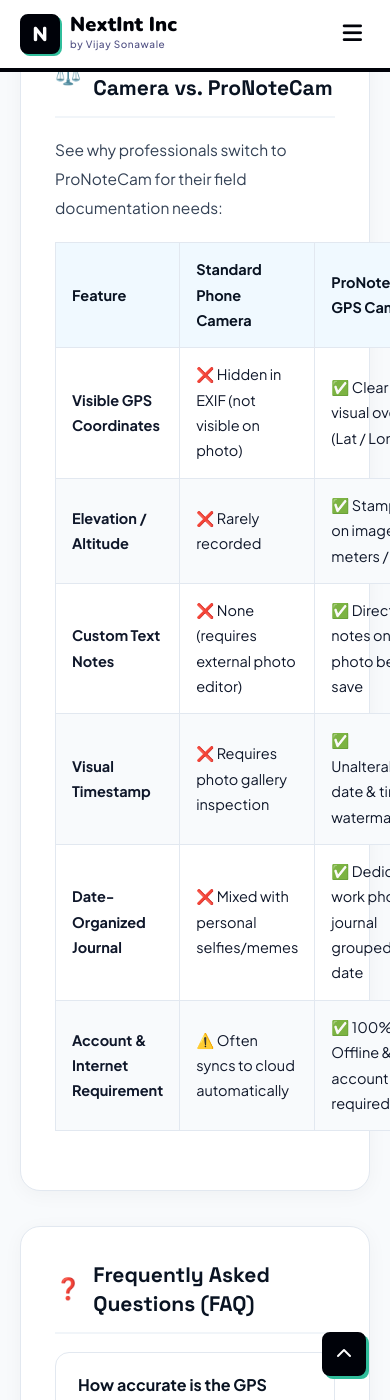
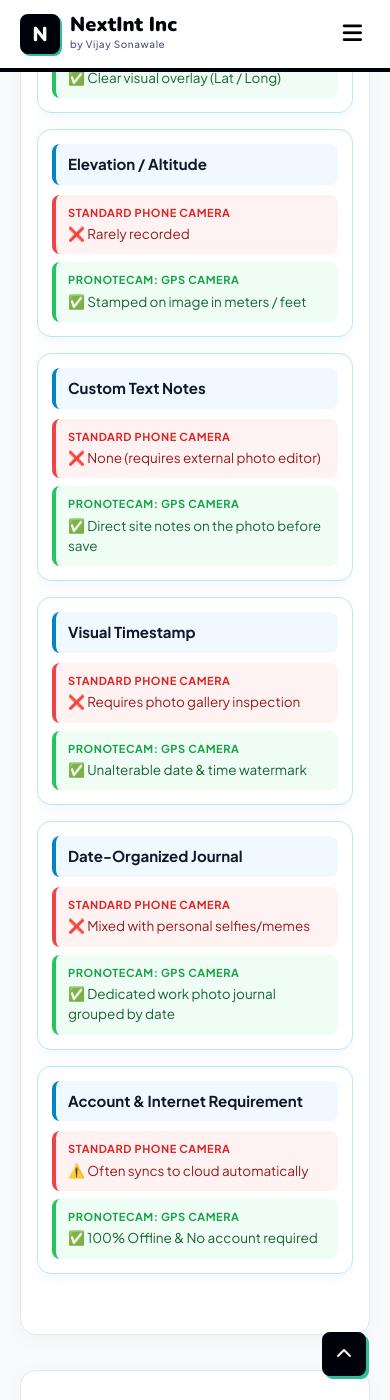
Before and after one commit to nextintinc/nextintinc.github.io, a Jekyll site: the page built from pronotecam/pronotecam-gps-camera-notes-app.html, in a window 390 px wide and 1400 px high, scrolled down 6738 px. Built offline with Jekyll 4.4.1, drawn with Linux system fonts in a browser that asks for light colours.

Commit message:
Fix mobile responsive layout for comparison and document tables

```diff
--- a/pronotecam/pronotecam-gps-camera-notes-app.html
+++ b/pronotecam/pronotecam-gps-camera-notes-app.html
@@ -653,16 +653,26 @@
   }
 
   /* ── COMPARISON TABLE ── */
+  .pnc-table-responsive {
+    width: 100%;
+    overflow-x: auto;
+    -webkit-overflow-scrolling: touch;
+    margin: 20px 0 25px;
+  }
+
   .pnc-comp-table {
     width: 100%;
-    border-collapse: collapse;
-    margin: 20px 0 25px;
+    border-collapse: separate;
+    border-spacing: 0;
     font-size: 14.5px;
+    border: 1px solid var(--pnc-border);
+    border-radius: 14px;
+    overflow: hidden;
   }
 
   .pnc-comp-table th, .pnc-comp-table td {
     padding: 14px 16px;
-    border: 1px solid var(--pnc-border);
+    border-bottom: 1px solid var(--pnc-border);
     text-align: left;
   }
 
@@ -672,8 +682,108 @@
     font-weight: 700;
   }
 
-  .pnc-comp-table tr:nth-child(even) {
+  .pnc-comp-table tr:last-child td {
+    border-bottom: none;
+  }
+
+  .pnc-comp-table tr:nth-child(even) td {
     background: #f8fafc;
+  }
+
+  @media (max-width: 680px) {
+    .pnc-card {
+      padding: 24px 16px;
+      border-radius: 16px;
+    }
+
+    .pnc-table-responsive {
+      overflow: visible;
+      margin: 15px 0 20px;
+    }
+
+    .pnc-comp-table {
+      border: none;
+      background: transparent;
+    }
+
+    .pnc-comp-table thead {
+      display: none;
+    }
+
+    .pnc-comp-table,
+    .pnc-comp-table tbody,
+    .pnc-comp-table tr,
+    .pnc-comp-table td {
+      display: block;
+      width: 100%;
+      box-sizing: border-box;
+    }
+
+    .pnc-comp-table tr {
+      margin-bottom: 16px;
+      background: #ffffff !important;
+      border: 1.5px solid #bae6fd;
+      border-radius: 14px;
+      padding: 14px;
+      box-shadow: 0 4px 15px rgba(2, 132, 199, 0.06);
+    }
+
+    .pnc-comp-table td {
+      padding: 10px 12px;
+      border: none;
+      border-radius: 8px;
+      margin-bottom: 8px;
+      font-size: 13.5px;
+      line-height: 1.5;
+    }
+
+    .pnc-comp-table td:last-child {
+      margin-bottom: 0;
+    }
+
+    .pnc-comp-table td[data-label="Feature"] {
+      background: #f0f9ff !important;
+      color: var(--pnc-navy);
+      font-size: 15px;
+      font-weight: 700;
+      border-left: 4px solid var(--pnc-blue);
+      margin-bottom: 10px;
+      padding: 9px 12px;
+    }
+
+    .pnc-comp-table td[data-label="Standard Camera"] {
+      background: #fef2f2 !important;
+      color: #991b1b;
+      border-left: 4px solid #ef4444;
+    }
+
+    .pnc-comp-table td[data-label="Standard Camera"]::before {
+      content: "Standard Phone Camera";
+      display: block;
+      font-weight: 700;
+      font-size: 11px;
+      text-transform: uppercase;
+      letter-spacing: 0.05em;
+      color: #dc2626;
+      margin-bottom: 3px;
+    }
+
+    .pnc-comp-table td[data-label="ProNoteCam"] {
+      background: #f0fdf4 !important;
+      color: #166534;
+      border-left: 4px solid #22c55e;
+    }
+
+    .pnc-comp-table td[data-label="ProNoteCam"]::before {
+      content: "ProNoteCam: GPS Camera";
+      display: block;
+      font-weight: 700;
+      font-size: 11px;
+      text-transform: uppercase;
+      letter-spacing: 0.05em;
+      color: #16a34a;
+      margin-bottom: 3px;
+    }
   }
 
   /* ── FAQ ACCORDION ── */
@@ -1025,6 +1135,7 @@
     <h2><span>⚖️</span> Standard Phone Camera vs. ProNoteCam</h2>
     <p>See why professionals switch to ProNoteCam for their field documentation needs:</p>
 
+    <div class="pnc-table-responsive">
       <table class="pnc-comp-table">
         <thead>
           <tr>
@@ -1035,37 +1146,38 @@
         </thead>
         <tbody>
           <tr>
-          <td><strong>Visible GPS Coordinates</strong></td>
-          <td>❌ Hidden in EXIF (not visible on photo)</td>
-          <td>✅ Clear visual overlay (Lat / Long)</td>
+            <td data-label="Feature"><strong>Visible GPS Coordinates</strong></td>
+            <td data-label="Standard Camera">❌ Hidden in EXIF (not visible on photo)</td>
+            <td data-label="ProNoteCam">✅ Clear visual overlay (Lat / Long)</td>
           </tr>
           <tr>
-          <td><strong>Elevation / Altitude</strong></td>
-          <td>❌ Rarely recorded</td>
-          <td>✅ Stamped on image in meters / feet</td>
+            <td data-label="Feature"><strong>Elevation / Altitude</strong></td>
+            <td data-label="Standard Camera">❌ Rarely recorded</td>
+            <td data-label="ProNoteCam">✅ Stamped on image in meters / feet</td>
           </tr>
           <tr>
-          <td><strong>Custom Text Notes</strong></td>
-          <td>❌ None (requires external photo editor)</td>
-          <td>✅ Direct site notes on the photo before save</td>
+            <td data-label="Feature"><strong>Custom Text Notes</strong></td>
+            <td data-label="Standard Camera">❌ None (requires external photo editor)</td>
+            <td data-label="ProNoteCam">✅ Direct site notes on the photo before save</td>
           </tr>
           <tr>
-          <td><strong>Visual Timestamp</strong></td>
-          <td>❌ Requires photo gallery inspection</td>
-          <td>✅ Unalterable date &amp; time watermark</td>
+            <td data-label="Feature"><strong>Visual Timestamp</strong></td>
+            <td data-label="Standard Camera">❌ Requires photo gallery inspection</td>
+            <td data-label="ProNoteCam">✅ Unalterable date &amp; time watermark</td>
           </tr>
           <tr>
-          <td><strong>Date-Organized Journal</strong></td>
-          <td>❌ Mixed with personal selfies/memes</td>
-          <td>✅ Dedicated work photo journal grouped by date</td>
+            <td data-label="Feature"><strong>Date-Organized Journal</strong></td>
+            <td data-label="Standard Camera">❌ Mixed with personal selfies/memes</td>
+            <td data-label="ProNoteCam">✅ Dedicated work photo journal grouped by date</td>
           </tr>
           <tr>
-          <td><strong>Account &amp; Internet Requirement</strong></td>
-          <td>⚠️ Often syncs to cloud automatically</td>
-          <td>✅ 100% Offline &amp; No account required</td>
+            <td data-label="Feature"><strong>Account &amp; Internet Requirement</strong></td>
+            <td data-label="Standard Camera">⚠️ Often syncs to cloud automatically</td>
+            <td data-label="ProNoteCam">✅ 100% Offline &amp; No account required</td>
           </tr>
         </tbody>
       </table>
+    </div>
   </section>
 
   <!-- FAQ SECTION -->
```
Also changed, not shown: mahila-shetkari-pramanpatra/mahila-shetkari-pramanpatra-patrata-documents.html (+55 -1 lines). Lines whose indentation alone changed are shown as unchanged.
